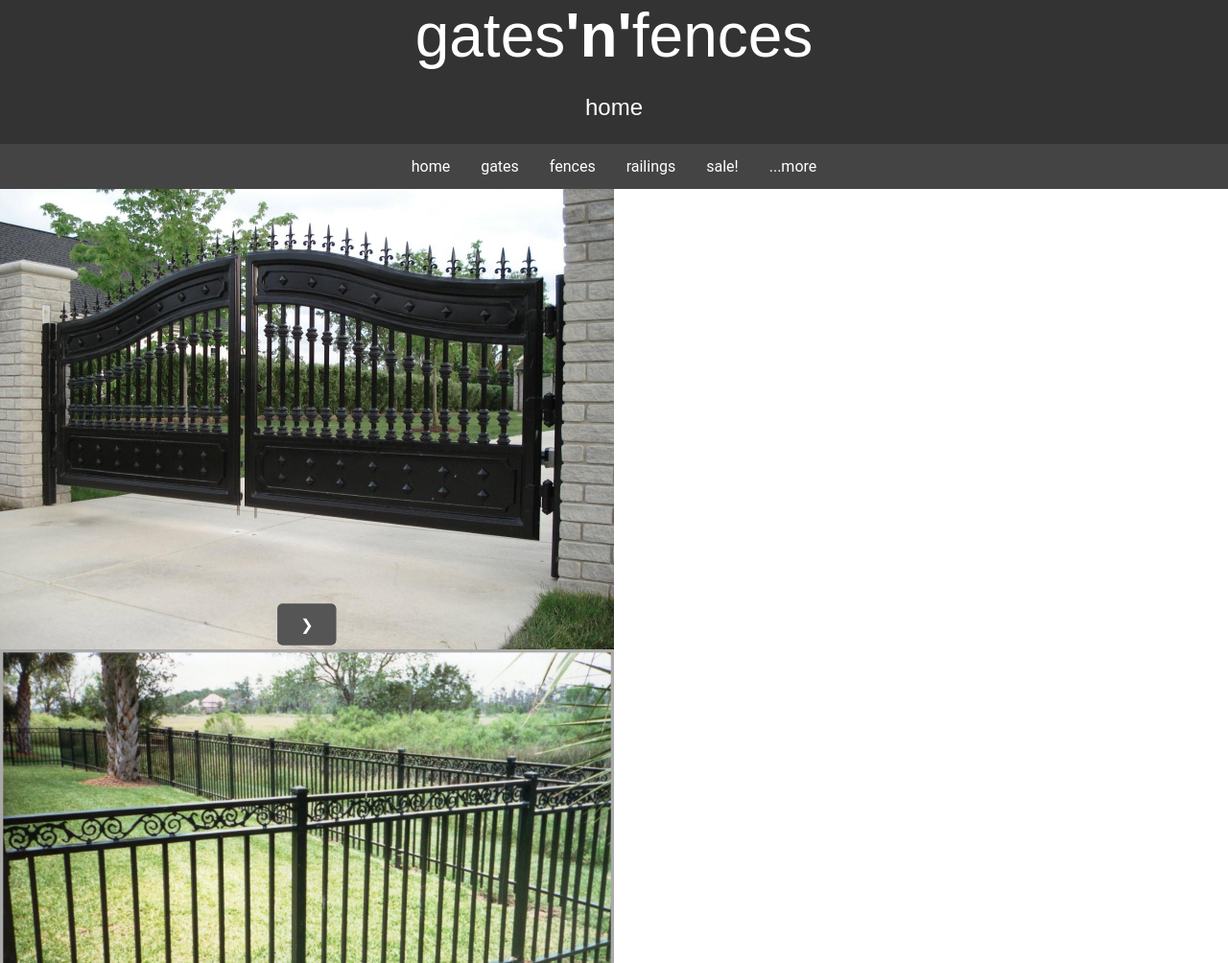
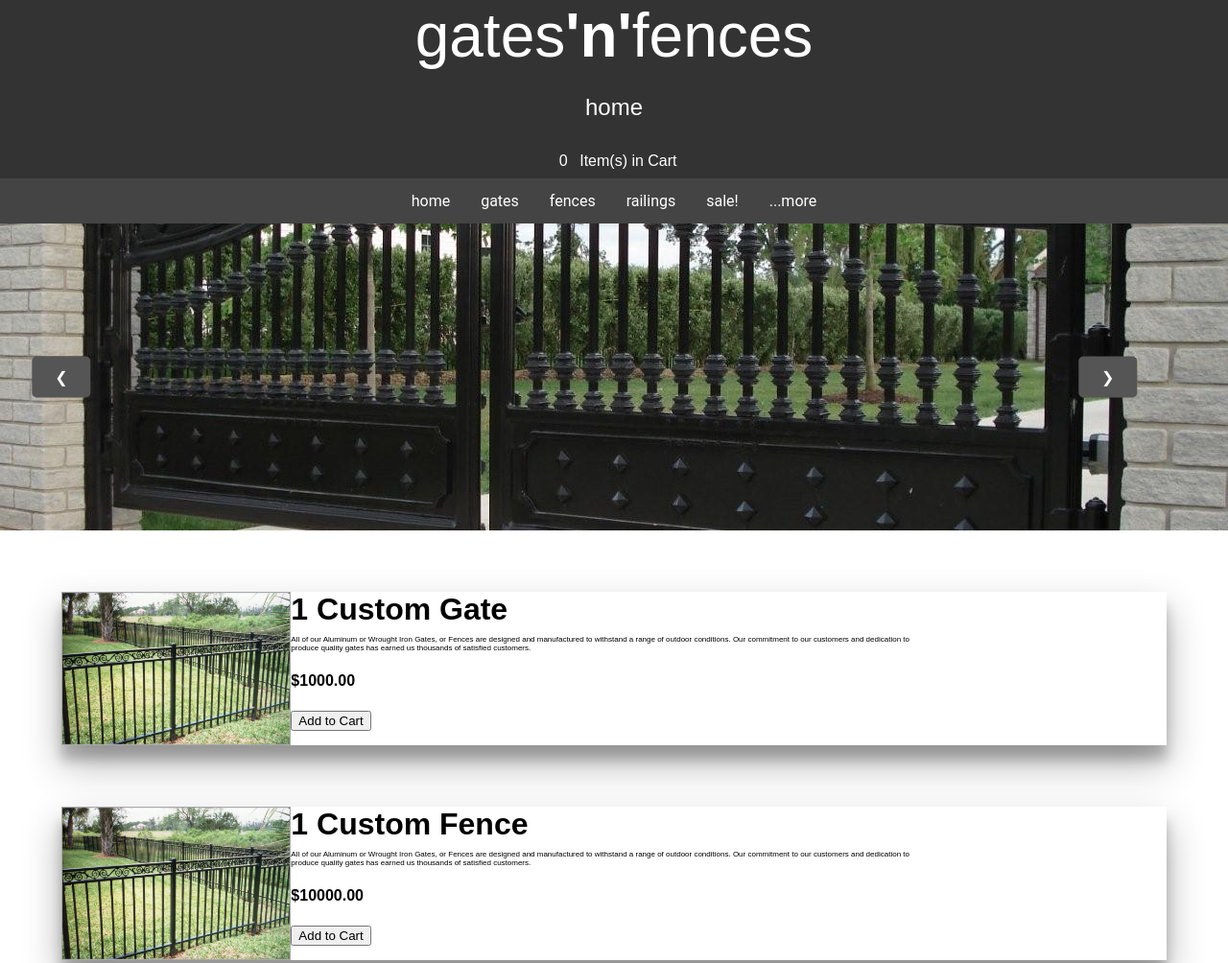
Before and after one commit to CallumFinlayson/WebDesignCW2, a plain HTML site: page index.html in a window 1280 px wide. Shown: the top 1004 px of the page at 96% size. Drawn offline with Linux system fonts and the light colour scheme.

Commit message:
Decent State
Good checkpoint.

```diff
--- a/index.html
+++ b/index.html
@@ -13,6 +13,10 @@
 				<h2 id="pagetitle">home</h2>
 			</div>
 		</div>
+		<div class="cart">
+
+			<h3><input id="qty" value="0" disabled /> Item(s) in Cart</h3>
+		</div>
 	</header>
 	<nav>
 		<ul>
@@ -27,9 +31,40 @@
 	<div class="slideshow">
 		<img class="slide" src="images/driveway-gate.jpg">
 		<img class="slide" src="images/fence.jpg">
+		<div class="buttons">
 		<button class="btn display-left" onclick="iterateDiv(-1)">&#10094;</button>
 		<button class="btn display-right" onclick="iterateDiv(+1)">&#10095;</button>
+
+		</div>
+
 	</div>
+	<div class="card">
+		<div class="info">
+			<img src="images/fence.jpg">
+			<h1 class="item-title">1 Custom Gate</h1>
+			<p class="item-description">
+			All of our Aluminum or Wrought Iron Gates, or Fences are designed and manufactured to withstand a range of outdoor conditions. Our commitment to our customers and dedication to produce quality gates has earned us thousands of satisfied customers.
+			</p>
+			<h4>
+				$1000.00
+			</h4>
+		<button id="up" onclick="modify_qty(1)">Add to Cart</button>
+		</div>
+	</div>
+	<div class="card">
+		<div class="info">
+			<img src="images/fence.jpg">
+			<h1 class="item-title">1 Custom Fence</h1>
+			<p class="item-description">
+			All of our Aluminum or Wrought Iron Gates, or Fences are designed and manufactured to withstand a range of outdoor conditions. Our commitment to our customers and dedication to produce quality gates has earned us thousands of satisfied customers.
+			</p>
+			<h4>
+				$10000.00
+			</h4>
+        	<button id="up" onclick="modify_qty(1)">Add to Cart</button>
+		</div>
+	</div>
+</div>
 </body>
 <footer>
 
--- a/js/js.js
+++ b/js/js.js
@@ -19,3 +19,13 @@ function displayDiv(n) {
     }
     x[index-1].style.display = "block";
 }
+function modify_qty(val) {
+    var qty = document.getElementById('qty').value;
+    var new_qty = parseInt(qty,10) + val;
+
+    if (new_qty < 0) {
+        new_qty = 0;
+    }
+    document.getElementById('qty').value = new_qty;
+    return new_qty;
+}
--- a/styles/style.css
+++ b/styles/style.css
@@ -1,6 +1,7 @@
 html, body {
 	margin: 0;
 	padding: 0;
+  font-family: 'Roboto100', sans-serif;
 }
 
 header {
@@ -83,7 +84,7 @@ div ul {
 
 .slideshow {
   position: relative;
-  width: 50%;
+  height: 20em;
 }
 
 .slideshow img {
@@ -91,10 +92,9 @@ div ul {
   height: auto;
 }
 
-.slideshow .btn {
-  position: absolute;
+.btn.display-left {
   top: 50%;
-  left: 50%;
+  left: 5%;
   transform: translate(-50%, -50%);
   -ms-transform: translate(-50%, -50%);
   background-color: #555;
@@ -104,8 +104,86 @@ div ul {
   border: none;
   cursor: pointer;
   border-radius: 5px;
+  position: absolute;
+}
+.btn.display-right {
+  top: 50%;
+  right: 5%;
+  transform: translate(-50%, -50%);
+  -ms-transform: translate(-50%, -50%);
+  background-color: #555;
+  color: white;
+  font-size: 16px;
+  padding: 12px 24px;
+  border: none;
+  cursor: pointer;
+  border-radius: 5px;
+  position: absolute;
 }
 
 .slideshow .btn:hover {
   background-color: black;
 }
+
+.slideshow img:nth-child(1) {
+  position: absolute;
+  left: 0px;
+  top: 0px;
+  z-index: 0;
+  max-width:100%;
+  max-height:100%;
+  object-fit: cover;
+}
+.slideshow img:nth-child(2) {
+  position: absolute;
+  left: 0px;
+  top: 0px;
+  z-index: -1;
+  max-width:100%;
+  max-height:100%;
+  object-fit: cover;
+}
+
+.cart h3 {
+  margin: auto;
+  padding: 0.5em;
+  font-family: 'Roboto100', sans-serif;
+  font-weight: normal;
+  color: white;
+  font-size: 1em;
+}
+
+.card {
+  position: relative;
+  height: 10em;
+  box-shadow: 0 19px 38px rgba(0,0,0,0.30), 0 15px 12px rgba(0,0,0,0.22);
+  margin: 5%;
+}
+
+.card img {
+  height: 100%;
+  width: auto;
+  float: left;
+}
+
+.info {
+  float: left;
+}
+
+.info p {
+  font-size: 0.5em;
+}
+
+.item-title {
+  margin: 0px;
+}
+
+input {
+  font-size: 1em;
+  background-color: transparent;
+  text-align: center;
+  border-width: 0;
+  margin: 0;
+  color: #fff;
+  width: 2%;
+}
```
